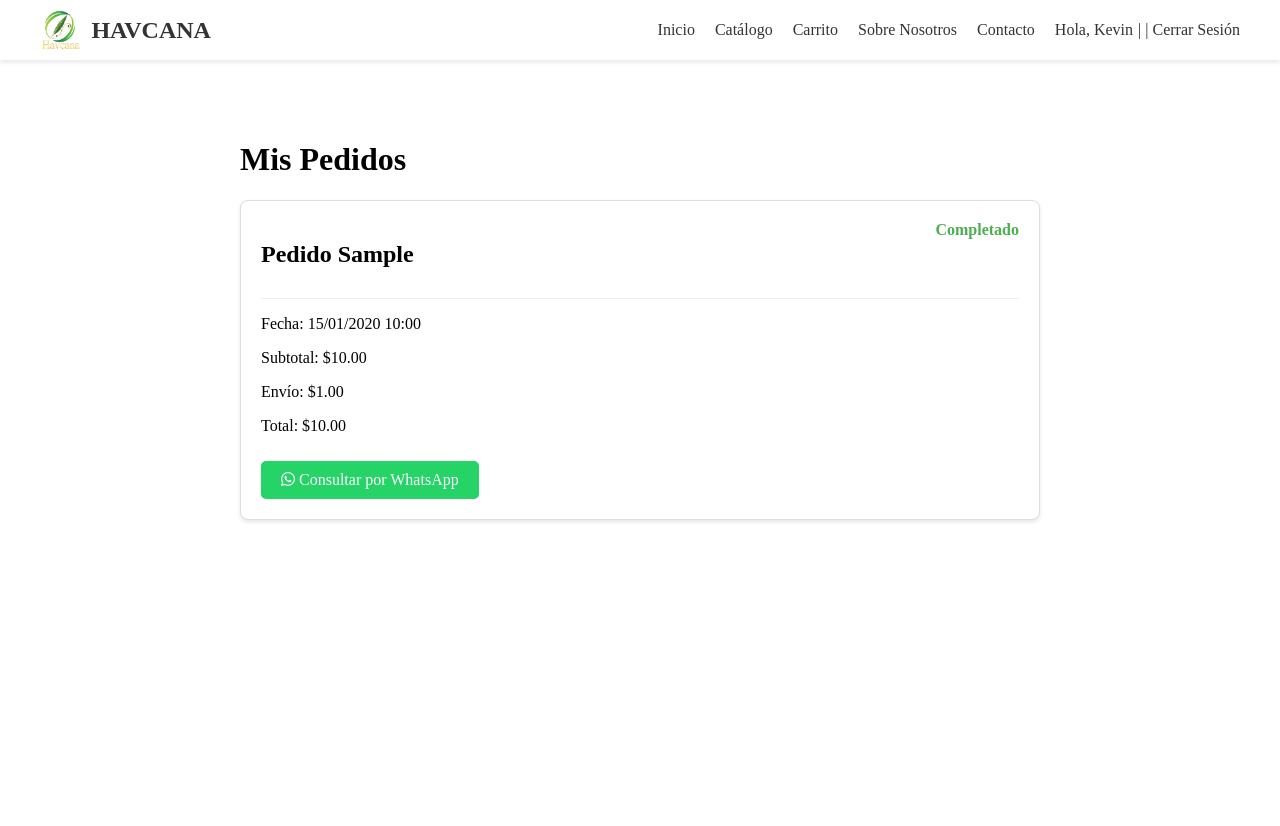
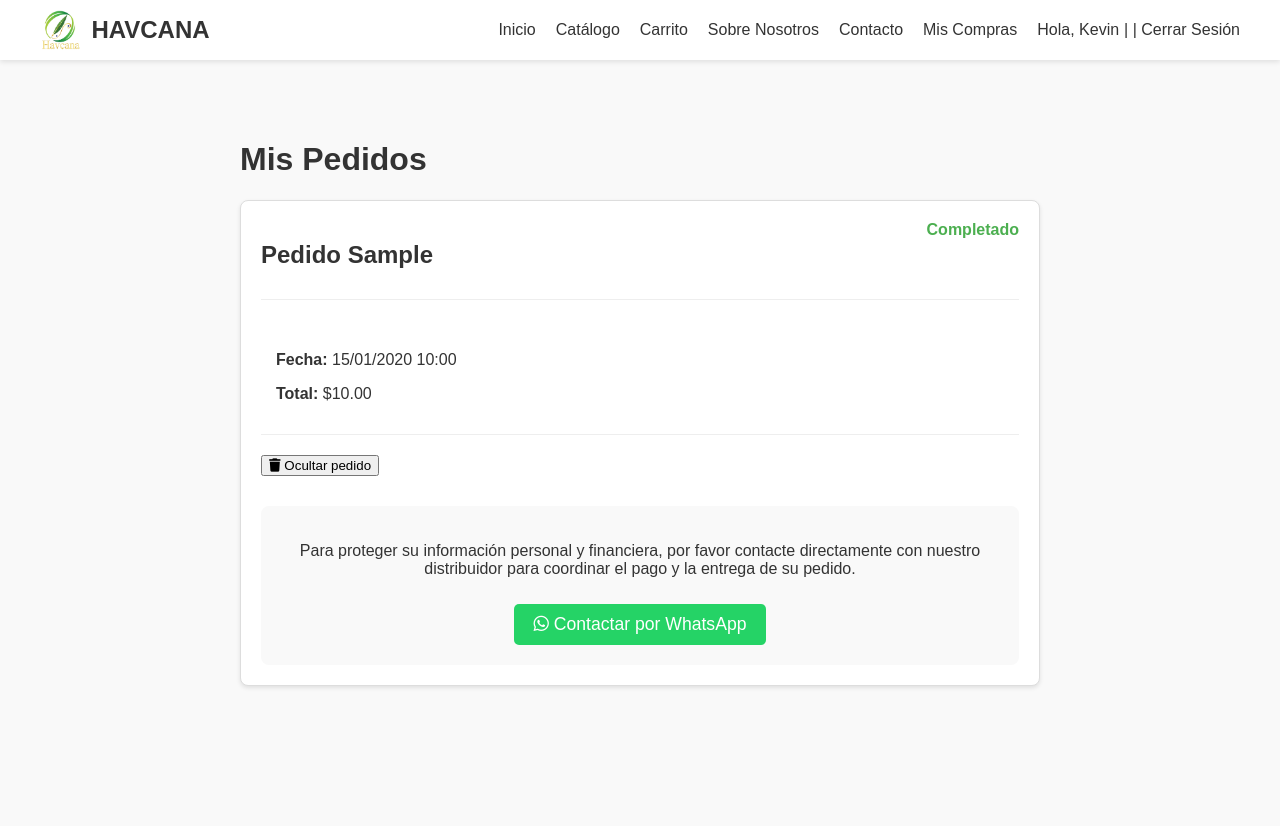
Before and after one commit to MarceloKP13/Proyecto, a PHP site: page /php/auth_pro/pedido.php in a window 1280 px wide. Before the commit the page ends 522 px from the top, so only its background shows below. Run offline with PHP 8.4, Linux system fonts and the light colour scheme; a user stored in the database is signed in; data comes from the database, SQL or seed files in the repository; tables that the repository leaves empty or names only in its code hold one stand-in row (values such as "Sample post").

Commit message:
pedidos y css

```diff
--- a/anexos/css/pedido.css
+++ b/anexos/css/pedido.css
@@ -1,7 +1,61 @@
-.pedidos-container {
+.pedido-container {
     max-width: 800px;
     margin: 100px auto;
     padding: 20px;
+}
+
+.nota-venta {
+
+    background-color: white;
+    padding: 30px;
+    border-radius: 10px;
+    box-shadow: 0 2px 10px rgba(0,0,0,0.1);
+}
+.nota-venta h1{
+    color: #660030;
+    text-align: center;
+}
+.detalles-pedido {
+    margin: 20px 0;
+    padding: 15px;
+    border-bottom: 1px solid #eee;
+}
+
+.resumen-pedido {
+    margin: 20px 0;
+    padding: 15px;
+}
+
+.resumen-pedido .total {
+    font-size: 1.2em;
+    color: #660030;
+    margin-top: 10px;
+    padding-top: 10px;
+    border-top: 1px solid #eee;
+}
+
+.mensaje-privacidad {
+    margin-top: 30px;
+    padding: 20px;
+    background-color: #f9f9f9;
+    border-radius: 8px;
+    text-align: center;
+}
+
+.whatsapp-button {
+    display: inline-block;
+    background-color: #25D366;
+    color: white;
+    padding: 15px 30px;
+    border-radius: 30px;
+    text-decoration: none;
+    margin-top: 20px;
+    font-size: 1.1em;
+    transition: background-color 0.3s;
+}
+
+.whatsapp-button:hover {
+    background-color: #128C7E;
 }
 .pedido-card {
     border: 1px solid #ddd;
@@ -51,3 +105,11 @@
     border-radius: 8px;
     margin-top: 20px;
 }
+/* Estilos para la página de pedido */
+body {
+    font-family: 'Arial', sans-serif;
+    margin: 0;
+    padding: 0;
+    color: #333;
+    background-color: #f9f9f9;
+}
--- a/havcana_db.sql
+++ b/havcana_db.sql
@@ -50,7 +50,7 @@ CREATE TABLE `pedidos` (
   `subtotal` decimal(10,2) NOT NULL,
   `envio` decimal(10,2) NOT NULL,
   `total` decimal(10,2) NOT NULL,
-  `estado` varchar(20) DEFAULT 'pendiente' CHECK (`estado` in ('pendiente','completado','eliminado'))
+  `estado` varchar(20) DEFAULT 'pendiente' CHECK (`estado` in ('pendiente','completado','realizado','eliminado'))
 ) ENGINE=InnoDB DEFAULT CHARSET=utf8mb4 COLLATE=utf8mb4_general_ci;
 
 --
--- a/index.php
+++ b/index.php
@@ -34,6 +34,7 @@
                     <li><a href="php/carrito.php">Carrito</a></li>
                     <li><a href="php/info.php">Sobre Nosotros</a></li>
                     <li><a href="php/contactos.php">Contacto</a></li>
+                    <li><a href="php/auth_pro/pedido.php">Mis Compras</a></li>
                     <?php if(isset($_SESSION['usuario'])): ?>
                         <li class="user-info">
                             <a href="php/auth_pro/pedido.php"><span>Hola, <?php echo $_SESSION['usuario']; ?></span></a>
@@ -91,6 +92,7 @@
                     <li><a href="php/carrito.php">Carrito</a></li>
                     <li><a href="php/info.php">Sobre Nosotros</a></li>
                     <li><a href="php/contactos.php">Contacto</a></li>
+                    <li><a href="php/auth_pro/pedido.php">Mis compras</a></li>
                 </ul>
             </div>
             <div class="footer-section">
--- a/php/auth/login_registro_global.php
+++ b/php/auth/login_registro_global.php
@@ -12,7 +12,7 @@
 <head>
     <meta charset="UTF-8">
     <meta name="viewport" content="width=device-width, initial-scale=1.0">
-    <link rel="icon" href="../../anexos/imagenes/havcanalogo.png">
+    <link rel="icon" href="../../anexos/imagenes/logominiatura.png">
     <link rel="stylesheet" href="../../anexos/css/login.css">
     <title>HAVCANA - Iniciar Sesión</title>
     <link rel="stylesheet" href="https://cdnjs.cloudflare.com/ajax/libs/font-awesome/6.0.0/css/all.min.css">
--- a/php/auth_pro/pedido.php
+++ b/php/auth_pro/pedido.php
@@ -1,8 +1,8 @@
+
 <?php
 session_start();
 include '../auth/conexion_be.php';
 
-// Verificar si el usuario está logueado
 if (!isset($_SESSION['usuario_id'])) {
     header("Location: ../auth/login_registro_global.php");
     exit();
@@ -17,8 +17,17 @@ $stmt->bind_param("i", $usuario_id);
 $stmt->execute();
 $usuario = $stmt->get_result()->fetch_assoc();
 
-// Obtener todos los pedidos del usuario
-$query_pedidos = "SELECT * FROM pedidos WHERE usuario_id = ? ORDER BY fecha_pedido DESC";
+// Manejar la acción de ocultar pedido
+if (isset($_POST['ocultar_pedido'])) {
+    $pedido_id = $_POST['pedido_id'];
+    $query_ocultar = "UPDATE pedidos SET estado = 'eliminado' WHERE id = ? AND usuario_id = ?";
+    $stmt = $conexion->prepare($query_ocultar);
+    $stmt->bind_param("ii", $pedido_id, $usuario_id);
+    $stmt->execute();
+}
+
+// Obtener todos los pedidos del usuario actual que no estén eliminados
+$query_pedidos = "SELECT * FROM pedidos WHERE usuario_id = ? AND estado != 'eliminado' ORDER BY fecha_pedido DESC";
 $stmt = $conexion->prepare($query_pedidos);
 $stmt->bind_param("i", $usuario_id);
 $stmt->execute();
@@ -30,12 +39,12 @@ $pedidos = $stmt->get_result();
 <head>
     <meta charset="UTF-8">
     <meta name="viewport" content="width=device-width, initial-scale=1.0">
-    <title>HAVCANA - Mis Pedidos</title>
-    <link rel="icon" href="../../anexos/imagenes/havcanalogo.png">
+    <title>HAVCANA - Pedido Generado</title>
+    <link rel="icon" href="../../anexos/imagenes/logominiatura.png">
     <link rel="stylesheet" href="../../anexos/css/header.css">
     <link rel="stylesheet" href="../../anexos/css/pedido.css">
     <link rel="stylesheet" href="https://cdnjs.cloudflare.com/ajax/libs/font-awesome/6.0.0/css/all.min.css">
-    </head>
+</head>
 <body>
     <header class="header">
         <div class="header-container">
@@ -43,11 +52,6 @@ $pedidos = $stmt->get_result();
                 <img src="../../anexos/imagenes/havcanalogo.png" alt="HAVCANA Logo">
                 <a href="../info.php" class="brand-name">HAVCANA</a>
             </div>
-            <button class="hamburger">
-                <span></span>
-                <span></span>
-                <span></span>
-            </button>
             <nav>
                 <ul class="nav-menu">
                     <li><a href="../../index.php">Inicio</a></li>
@@ -55,53 +59,60 @@ $pedidos = $stmt->get_result();
                     <li><a href="../carrito.php">Carrito</a></li>
                     <li><a href="../info.php">Sobre Nosotros</a></li>
                     <li><a href="../contactos.php">Contacto</a></li>
+                    <li><a href="pedido.php">Mis Compras</a></li>
                     <?php if(isset($_SESSION['usuario'])): ?>
                         <li class="user-info">
-                            <a href="../perfil.php">
-                                <span>Hola, <?php echo $_SESSION['usuario']; ?></span>
-                            </a>
+                            <a href="pedido.php"><span>Hola, <?php echo $_SESSION['usuario']; ?></span></a>
                             <?php if(isset($_SESSION['es_admin']) && $_SESSION['es_admin']): ?>
                                 <span class="admin-badge">Admin</span>
                             <?php endif; ?>
                             <a href="../auth/salir.php">|  |   Cerrar Sesión</a>
                         </li>
-                    <?php else: ?>
-                        <li><a href="../auth/login_registro_global.php">Iniciar Sesión</a></li>
                     <?php endif; ?>
                 </ul>
             </nav>
         </div>
     </header>
 
-    <div class="pedidos-container">
+    <div class="pedido-container">
         <h1>Mis Pedidos</h1>
 
         <?php if ($pedidos->num_rows > 0): ?>
             <?php while ($pedido = $pedidos->fetch_assoc()): ?>
                 <div class="pedido-card">
                     <div class="pedido-header">
-                        <h2>Pedido <?php echo htmlspecialchars($pedido['numero_pedido']); ?></h2>
+                        <h2>Pedido <?php echo $pedido['numero_pedido']; ?></h2>
                         <span class="estado-<?php echo strtolower($pedido['estado']); ?>">
-                            <?php echo ucfirst(htmlspecialchars($pedido['estado'])); ?>
+                            <?php echo ucfirst($pedido['estado']); ?>
                         </span>
                     </div>
-                    <p>Fecha: <?php echo date('d/m/Y H:i', strtotime($pedido['fecha_pedido'])); ?></p>
-                    <p>Subtotal: $<?php echo number_format($pedido['subtotal'], 2); ?></p>
-                    <p>Envío: $<?php echo number_format($pedido['envio'], 2); ?></p>
-                    <p>Total: $<?php echo number_format($pedido['total'], 2); ?></p>
+                    <div class="detalles-pedido">
+                        <p><strong>Fecha:</strong> <?php echo date('d/m/Y H:i', strtotime($pedido['fecha_pedido'])); ?></p>
+                        <p><strong>Total:</strong> $<?php echo number_format($pedido['total'], 2); ?></p>
+                    </div>
 
-                    <a href="https://wa.me/593968403024?text=Hola, quisiera consultar sobre mi pedido <?php echo urlencode($pedido['numero_pedido']); ?>"
-                       class="whatsapp-button"
-                       target="_blank">
-                        <i class="fab fa-whatsapp"></i> Consultar por WhatsApp
-                    </a>
+                    <?php if ($pedido['estado'] === 'completado' || $pedido['estado'] === 'realizado'): ?>
+                        <form method="POST" style="display: inline;">
+                            <input type="hidden" name="pedido_id" value="<?php echo $pedido['id']; ?>">
+                            <button type="submit" name="ocultar_pedido" class="remove-btn">
+                                <i class="fas fa-trash"></i> Ocultar pedido
+                            </button>
+                        </form>
+                    <?php endif; ?>
+
+                    <div class="mensaje-privacidad">
+                        <p>Para proteger su información personal y financiera, por favor contacte directamente con nuestro distribuidor para coordinar el pago y la entrega de su pedido.</p>
+                        <a href="https://wa.me/593968403024?text=Hola, quisiera consultar sobre mi pedido <?php echo urlencode($pedido['numero_pedido']); ?>"
+                           class="whatsapp-button"
+                           target="_blank">
+                            <i class="fab fa-whatsapp"></i> Contactar por WhatsApp
+                        </a>
+                    </div>
                 </div>
             <?php endwhile; ?>
         <?php else: ?>
             <div class="sin-pedidos">
-                <h2>No tienes pedidos realizados</h2>
-                <p>¡Explora nuestro catálogo y realiza tu primer pedido!</p>
-                <a href="../catalogo.php" style="color: #660030;">Ver Catálogo</a>
+                <p>No tienes pedidos activos.</p>
             </div>
         <?php endif; ?>
     </div>
--- a/php/carrito.php
+++ b/php/carrito.php
@@ -140,6 +140,7 @@ $total = $subtotal + $envio;
                     <li><a href="carrito.php">Carrito</a></li>
                     <li><a href="info.php">Sobre Nosotros</a></li>
                     <li><a href="contactos.php">Contacto</a></li>
+                    <li><a href="auth_pro/pedido.php">Mis Compras</a></li>
                     <?php if(isset($_SESSION['usuario'])): ?>
                         <li class="user-info">
                             <a href="auth_pro/pedido.php"><span>Hola, <?php echo $_SESSION['usuario']; ?></span></a>
--- a/php/catalogo.php
+++ b/php/catalogo.php
@@ -37,6 +37,7 @@ $productos = mysqli_fetch_all($result, MYSQLI_ASSOC);
                     <li><a href="carrito.php">Carrito</a></li>
                     <li><a href="info.php">Sobre Nosotros</a></li>
                     <li><a href="contactos.php">Contacto</a></li>
+                    <li><a href="auth_pro/pedido.php">Mis Compras</a></li>
                     <?php if(isset($_SESSION['usuario'])): ?>
                         <li class="user-info">
                             <a href="auth_pro/pedido.php"><span>Hola, <?php echo $_SESSION['usuario']; ?></span></a>
--- a/php/contactos.php
+++ b/php/contactos.php
@@ -44,6 +44,7 @@ $comentario_enviado = isset($_GET['comentario_enviado']) && $_GET['comentario_en
                     <li><a href="carrito.php">Carrito</a></li>
                     <li><a href="info.php">Sobre Nosotros</a></li>
                     <li><a href="contactos.php">Contacto</a></li>
+                    <li><a href="auth_pro/pedido.php">Mis Compras</a></li>
                     <?php if(isset($_SESSION['usuario'])): ?>
                         <li class="user-info">
                             <a href="auth_pro/pedido.php"><span>Hola, <?php echo $_SESSION['usuario']; ?></span></a>
```
Also changed, not shown: anexos/css/login.css (+5 -5 lines).
